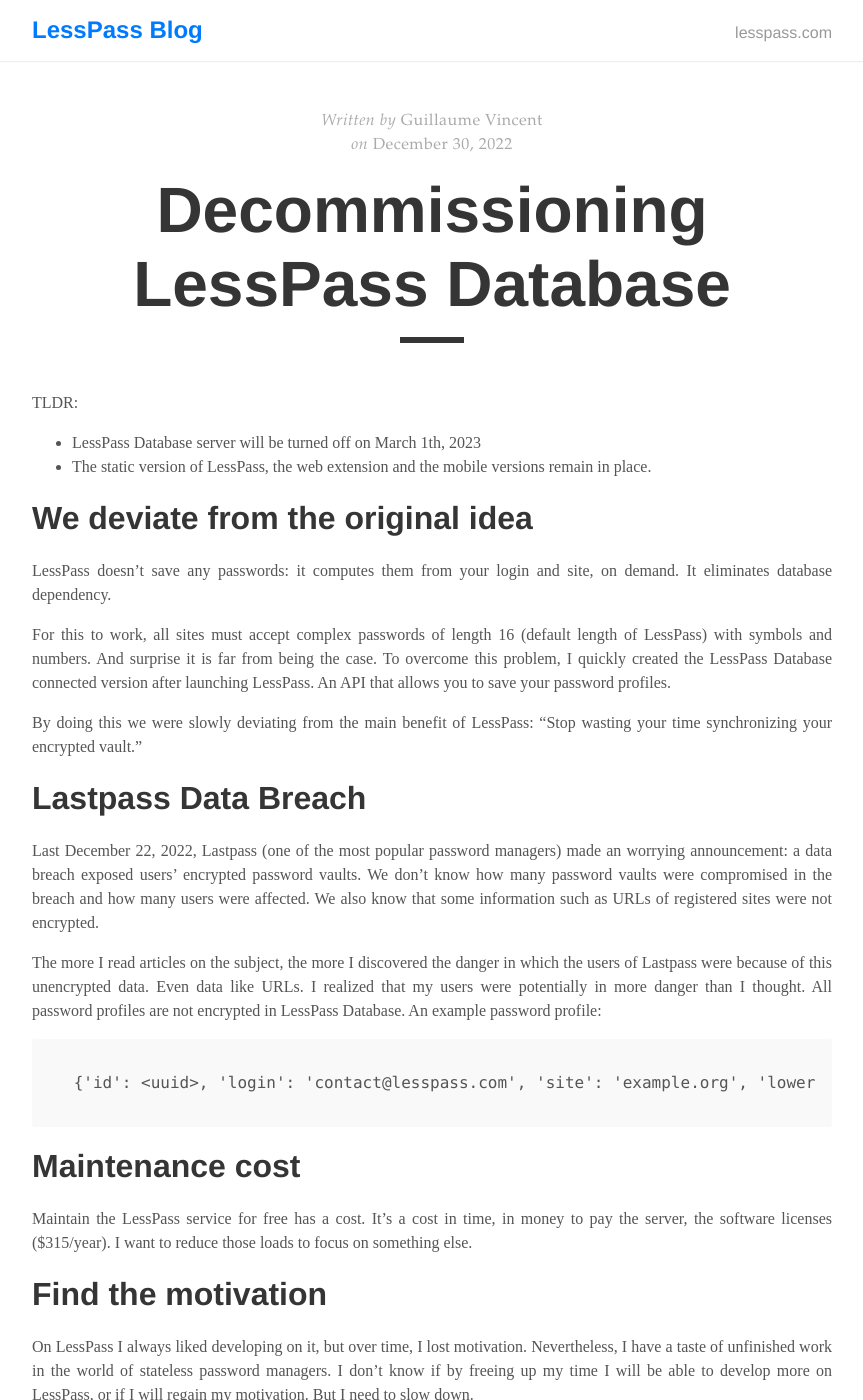
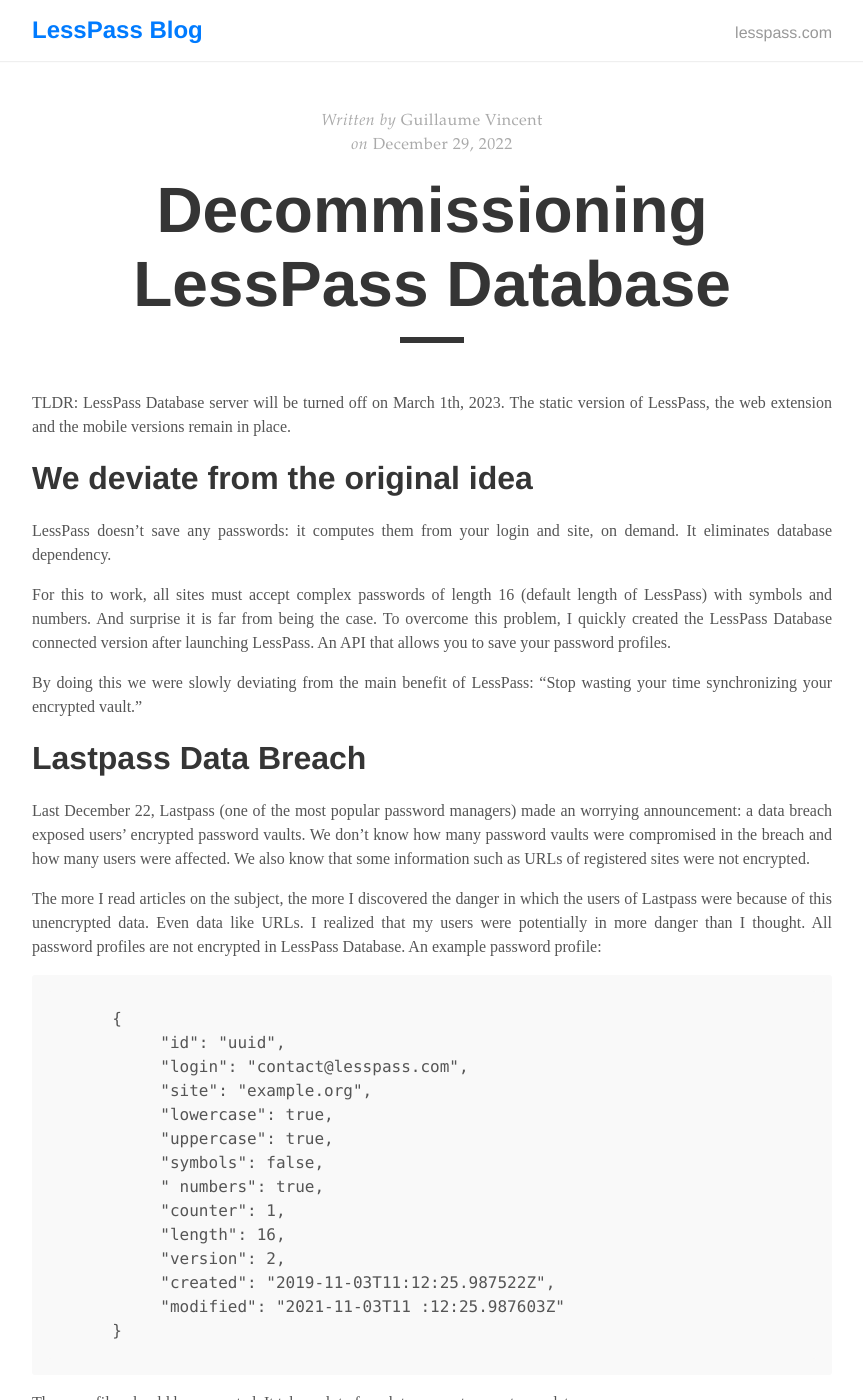
Before and after one commit to lesspass/blog, a Jekyll site: the page built from _posts/2022-12-29-decommissioning-lesspass-database.md, in a window 1280 px wide and 1400 px high. Shown: the whole window, without its empty margins (208-1071 px from the left). Built offline with Jekyll 4.4.1, drawn with Linux system fonts in a browser that asks for light colours; some of the changed text lies outside the part shown.

Commit message:
Update gem file

````diff
--- a/Gemfile
+++ b/Gemfile
@@ -1,6 +1,7 @@
 source "https://rubygems.org"
 gem "jekyll", "~> 4.1.1"
 gem "tale"
+gem "webrick"
 group :jekyll_plugins do
   gem "jekyll-feed", "~> 0.12"
   gem "jekyll-paginate", "~> 1.1"
--- a/_posts/2022-12-30-decommissioning-lesspass-database.md
+++ b/_posts/2022-12-29-decommissioning-lesspass-database.md
@@ -4,9 +4,7 @@ title: "Decommissioning LessPass Database"
 author: "Guillaume Vincent"
 ---
 
-TLDR:
- - LessPass Database server will be turned off on March 1th, 2023
- - The static version of LessPass, the web extension and the mobile versions remain in place.
+TLDR: LessPass Database server will be turned off on March 1th, 2023. The static version of LessPass, the web extension and the mobile versions remain in place.
 
 # We deviate from the original idea
 
@@ -16,14 +14,30 @@ For this to work, all sites must accept complex passwords of length 16 (default
 
 By doing this we were slowly deviating from the main benefit of LessPass: "Stop wasting your time synchronizing your encrypted vault."
 
-
 # Lastpass Data Breach
 
-Last December 22, 2022, Lastpass (one of the most popular password managers) made an worrying announcement: a data breach exposed users' encrypted password vaults. We don't know how many password vaults were compromised in the breach and how many users were affected. We also know that some information such as URLs of registered sites were not encrypted.
+Last December 22, Lastpass (one of the most popular password managers) made an worrying announcement: a data breach exposed users' encrypted password vaults. We don't know how many password vaults were compromised in the breach and how many users were affected. We also know that some information such as URLs of registered sites were not encrypted.
 
 The more I read articles on the subject, the more I discovered the danger in which the users of Lastpass were because of this unencrypted data. Even data like URLs. I realized that my users were potentially in more danger than I thought. All password profiles are not encrypted in LessPass Database. An example password profile:
 
-     {'id': <uuid>, 'login': 'contact@lesspass.com', 'site': 'example.org', 'lowercase': True, 'uppercase': True, 'symbols': False, ' numbers': True, 'counter': 1, 'length': 16, 'version': 2, 'created': '2019-11-03T11:12:25.987522Z', 'modified': '2021-11-03T11 :12:25.987603Z'}
+```
+     {
+          "id": "uuid",
+          "login": "contact@lesspass.com",
+          "site": "example.org",
+          "lowercase": true,
+          "uppercase": true,
+          "symbols": false,
+          " numbers": true,
+          "counter": 1,
+          "length": 16,
+          "version": 2,
+          "created": "2019-11-03T11:12:25.987522Z",
+          "modified": "2021-11-03T11 :12:25.987603Z"
+     }
+```
+
+These profiles should be encrypted. It takes a lot of work to encrypt current user data.
 
 # Maintenance cost
 
````
Also changed, not shown: other parts of _posts/2022-12-29-decommissioning-lesspass-database.md (+5 -5 lines), Gemfile.lock.
